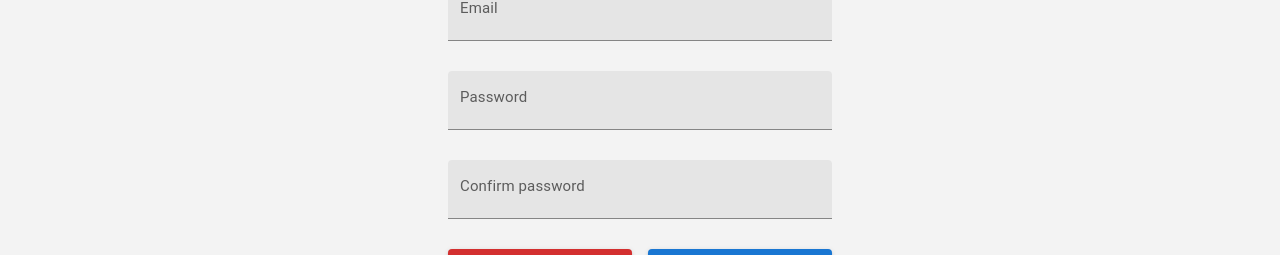
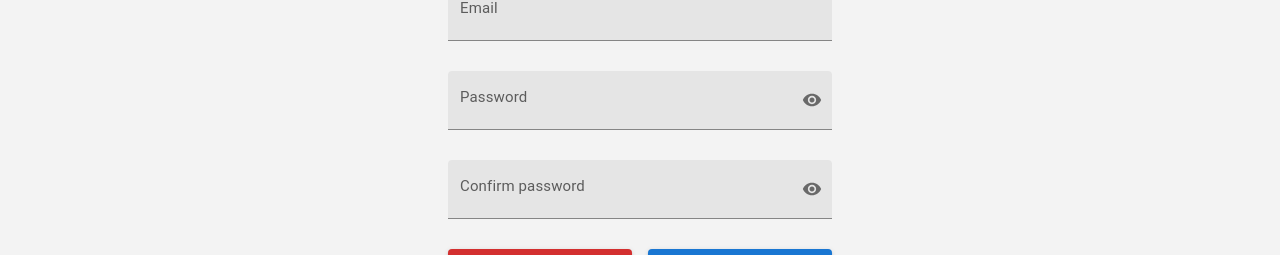
Before and after one commit to DanielMMITM/Forum-Front, a React (Vite) app: page /signup in a window 1280 px wide. Shown: the part 350-605 px from the top of the page. Built offline with nearby package versions, Linux system fonts and the light colour scheme; no server answers.

Commit message:
Add - add show/hide icon password on register page

```diff
--- a/src/pages/Auth/SignUp.tsx
+++ b/src/pages/Auth/SignUp.tsx
@@ -7,7 +7,17 @@ import {
 import { EMPTY } from "@/utils/constants/GlobalConstants";
 import { capitalizeString } from "@/utils/helpers/capitalizeString";
 import { useSignUpForm } from "@/utils/hooks/Auth/SignUp/useSignUpForm";
-import { Box, Button, FormHelperText, Grid, TextField } from "@mui/material";
+import { useSignUpUtils } from "@/utils/hooks/Auth/SignUp/useSignUpUtils";
+import { Visibility, VisibilityOff } from "@mui/icons-material";
+import {
+  Box,
+  Button,
+  FormHelperText,
+  Grid,
+  IconButton,
+  InputAdornment,
+  TextField,
+} from "@mui/material";
 import { Navigate, useNavigate } from "react-router-dom";
 
 export const SignUp = () => {
@@ -27,6 +37,13 @@ export const SignUp = () => {
     isPending,
   } = useSignUpForm();
   const navigate = useNavigate();
+
+  const {
+    showPassword,
+    handleClickShowPassword,
+    handleMouseDownPassword,
+    handleMouseUpPassword,
+  } = useSignUpUtils();
 
   if (localStorage.getItem("token")) return <Navigate to={"/"} replace />;
   return (
@@ -76,11 +93,30 @@ export const SignUp = () => {
         <TextField
           label={capitalizeString(PASSWORD_FIELD)}
           variant="filled"
-          type="text"
+          type={showPassword ? "text" : "password"}
           ref={passwordReference}
           {...passwordProps}
           error={!!errors.password}
           disabled={isPending}
+          InputProps={{
+            endAdornment: (
+              <InputAdornment position="end">
+                <IconButton
+                  onClick={handleClickShowPassword}
+                  onMouseDown={handleMouseDownPassword}
+                  onMouseUp={handleMouseUpPassword}
+                  edge="end"
+                  sx={{ width: "4rem", height: "4rem" }}
+                >
+                  {showPassword ? (
+                    <VisibilityOff sx={{ width: "2rem", height: "2rem" }} />
+                  ) : (
+                    <Visibility sx={{ width: "2rem", height: "2rem" }} />
+                  )}
+                </IconButton>
+              </InputAdornment>
+            ),
+          }}
         />
         <FormHelperText className="form-container__error">
           {errors?.password ? errors?.password?.message : EMPTY}
@@ -88,11 +124,30 @@ export const SignUp = () => {
         <TextField
           label={CONFIRM_PASSWORD_LABEL}
           variant="filled"
-          type="text"
+          type={showPassword ? "text" : "password"}
           ref={confirmPasswordReference}
           {...confirmPasswordProps}
           error={!!errors.confirmPassword}
           disabled={isPending}
+          InputProps={{
+            endAdornment: (
+              <InputAdornment position="end">
+                <IconButton
+                  onClick={handleClickShowPassword}
+                  onMouseDown={handleMouseDownPassword}
+                  onMouseUp={handleMouseUpPassword}
+                  edge="end"
+                  sx={{ width: "4rem", height: "4rem" }}
+                >
+                  {showPassword ? (
+                    <VisibilityOff sx={{ width: "2rem", height: "2rem" }} />
+                  ) : (
+                    <Visibility sx={{ width: "2rem", height: "2rem" }} />
+                  )}
+                </IconButton>
+              </InputAdornment>
+            ),
+          }}
         />
         <FormHelperText className="form-container__error">
           {errors?.confirmPassword ? errors?.confirmPassword?.message : EMPTY}
--- /dev/null
+++ b/src/utils/hooks/Auth/SignUp/useSignUpUtils.ts
@@ -0,0 +1,22 @@
+import { MouseEvent, useState } from "react";
+
+export const useSignUpUtils = () => {
+  const [showPassword, setShowPassword] = useState(false);
+
+  const handleClickShowPassword = () => setShowPassword((show) => !show);
+
+  const handleMouseDownPassword = (event: MouseEvent<HTMLButtonElement>) => {
+    event.preventDefault();
+  };
+
+  const handleMouseUpPassword = (event: MouseEvent<HTMLButtonElement>) => {
+    event.preventDefault();
+  };
+
+  return {
+    showPassword,
+    handleClickShowPassword,
+    handleMouseDownPassword,
+    handleMouseUpPassword,
+  };
+};
```
